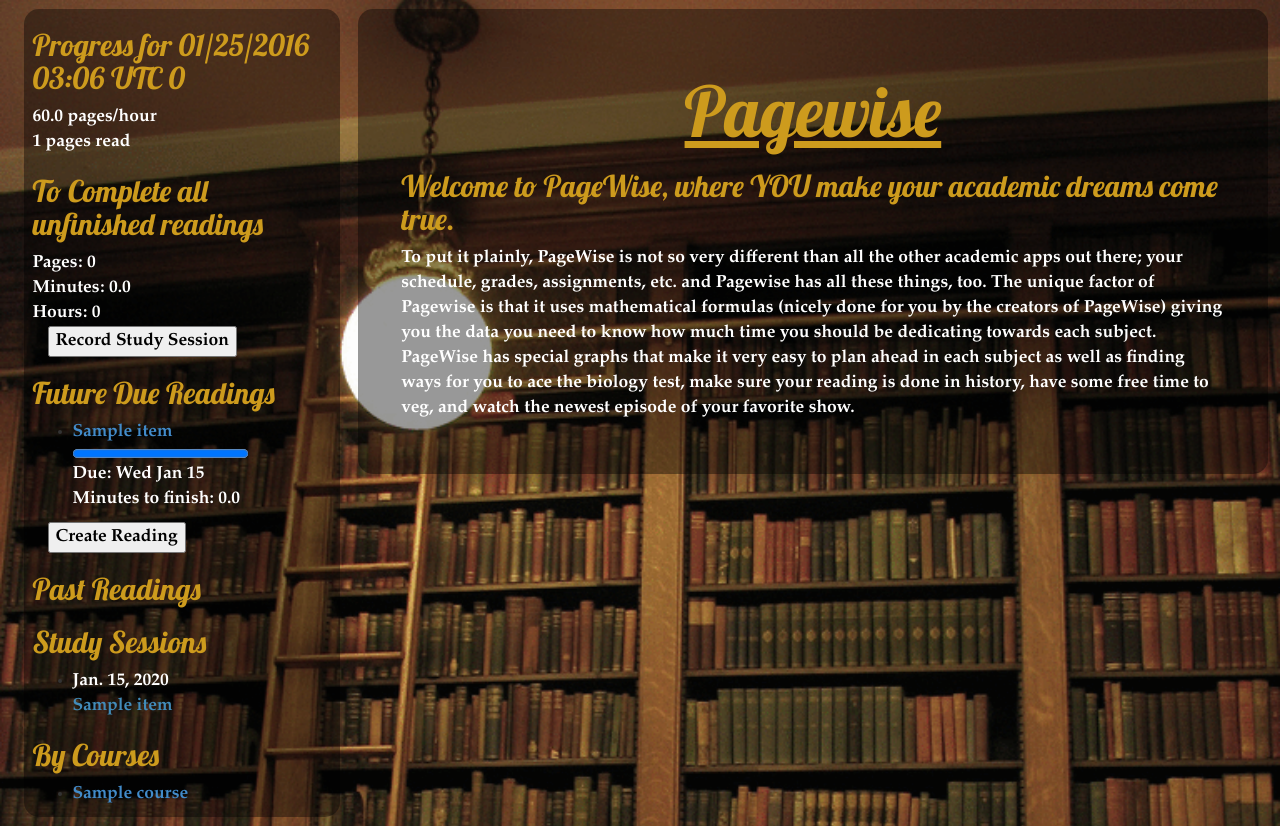
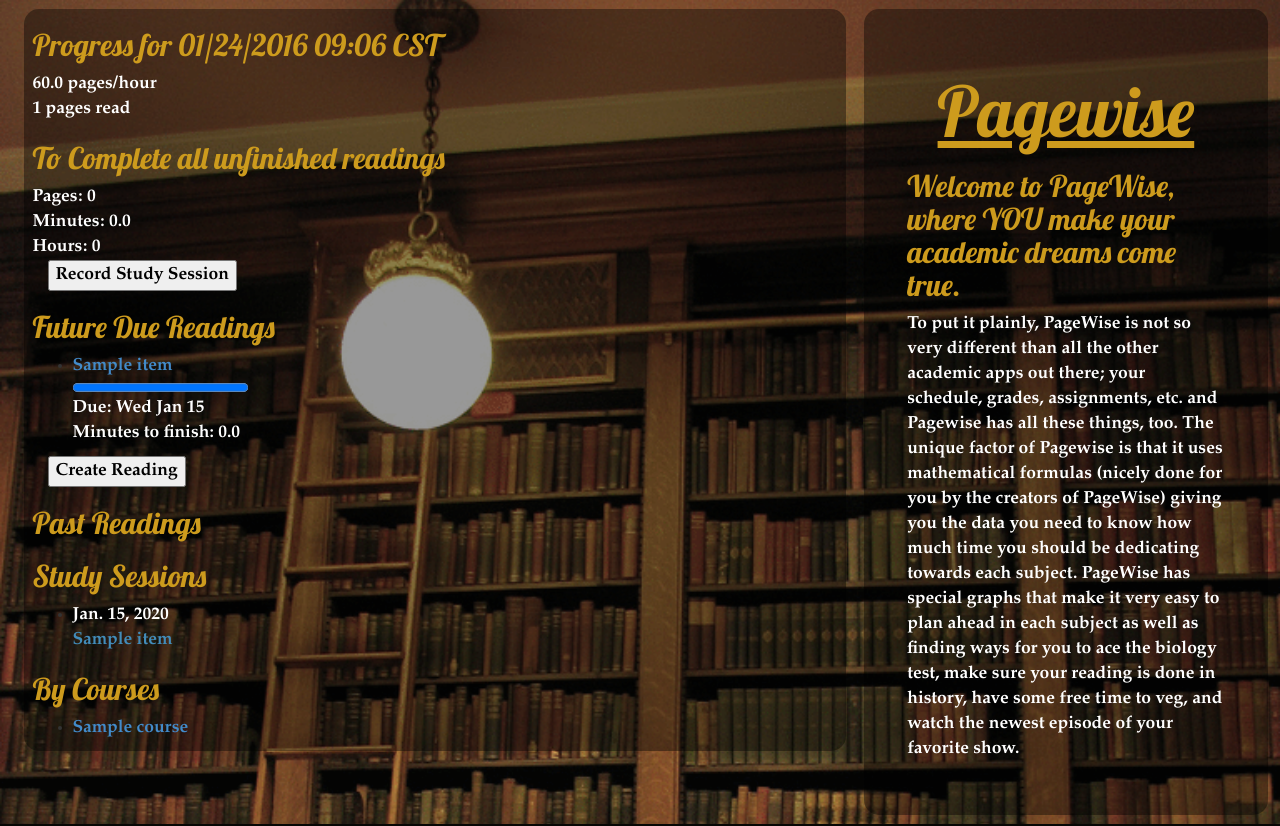
Before and after one commit to carolinehardin/pagewise, a Django app: page / in a window 1280 px wide. Run offline with Django 3.2, Linux system fonts and the light colour scheme; tables that the repository leaves empty hold one stand-in row (values such as "Sample post"); some libraries are stand-ins or nearby versions.

Commit message:
Set it to central time zone and cleared out old attempts

```diff
--- a/firstdjango/firstdjango/settings.py
+++ b/firstdjango/firstdjango/settings.py
@@ -89,7 +89,7 @@
 
 LANGUAGE_CODE = 'en-us'
 
-TIME_ZONE = 'UTC'
+TIME_ZONE = 'America/Chicago'#'UTC'
 
 USE_I18N = True
 
--- a/firstdjango/firstdjango/templates/inventory/index.html
+++ b/firstdjango/firstdjango/templates/inventory/index.html
@@ -6,7 +6,7 @@
 
 <nav>
 
-	<h2> Progress for {% now "m/d/Y h:i e Z" %} </h2>
+	<h2> Progress for {% now "m/d/Y h:i e" %} </h2>
 			<span class="speed">{{ readingSpeed }} pages/hour</span>
 			<span class="speed">{{ totalPgRead }} pages read</span>
 		<h2> To Complete all unfinished readings</h2>
--- a/firstdjango/inventory/static/css/pagewise.css
+++ b/firstdjango/inventory/static/css/pagewise.css
@@ -27,7 +27,7 @@
 
 header {  }
 nav {
-	width: 25%;
+	width: 65%;
 	float: left;
 	margin: .5em;
 	padding: 0 .5em;
@@ -36,7 +36,7 @@
 }
 
 section.callout {
-	width: 72%;
+	width: 32%;
 	float: left;
 	margin: .5em;
 	padding: 2.5em;
```
Also changed, not shown: firstdjango/inventory/views.py (+2 -7 lines).
